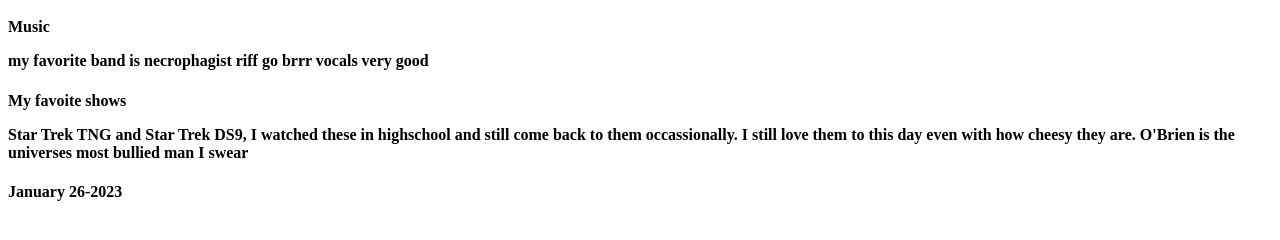
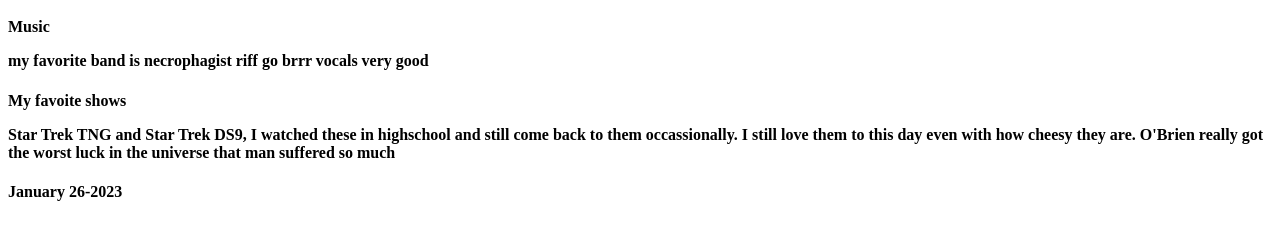
Before and after one commit to Cameron-Ord/Indextest, a plain HTML site: page index.html in a window 1280 px wide. Shown: the part 48-288 px from the top of the page. Drawn offline with Linux system fonts and the light colour scheme.

Commit message:
Second Commit

```diff
--- a/index.html
+++ b/index.html
@@ -5,7 +5,7 @@
 </h4>
 
 <h4>My favoite shows
-<p>Star Trek TNG and Star Trek DS9, I watched these in highschool and still come back to them occassionally. I still love them to this day even with how cheesy they are. O'Brien is the universes most bullied man I swear</p>
+<p>Star Trek TNG and Star Trek DS9, I watched these in highschool and still come back to them occassionally. I still love them to this day even with how cheesy they are. O'Brien really got the worst luck in the universe that man suffered so much</p>
 </h4>
 
 <h4> January 26-2023</h4>
```
